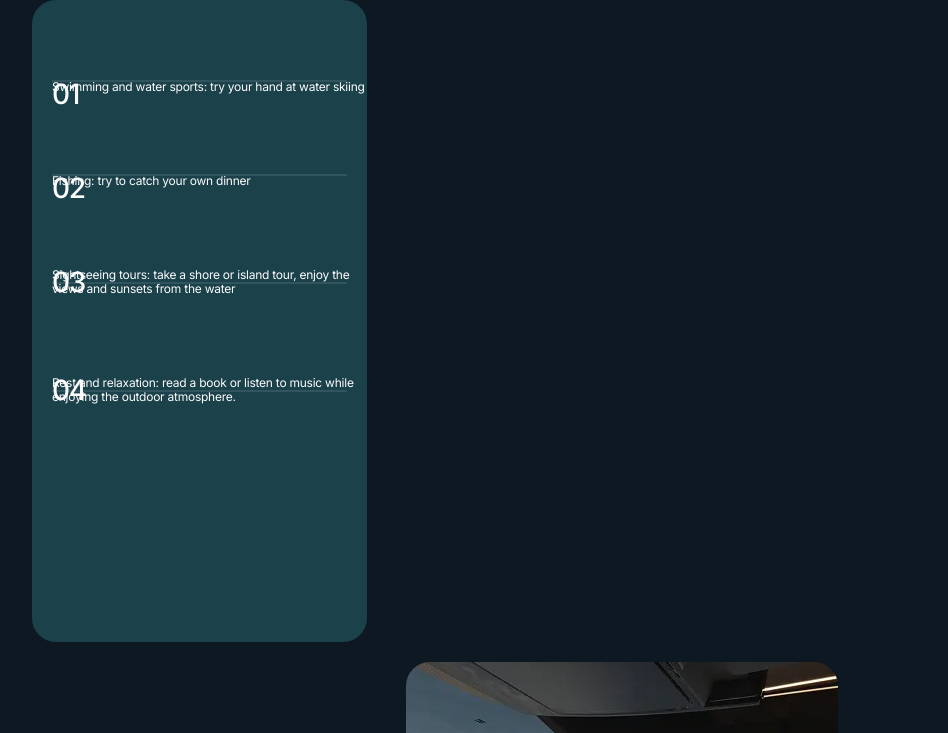
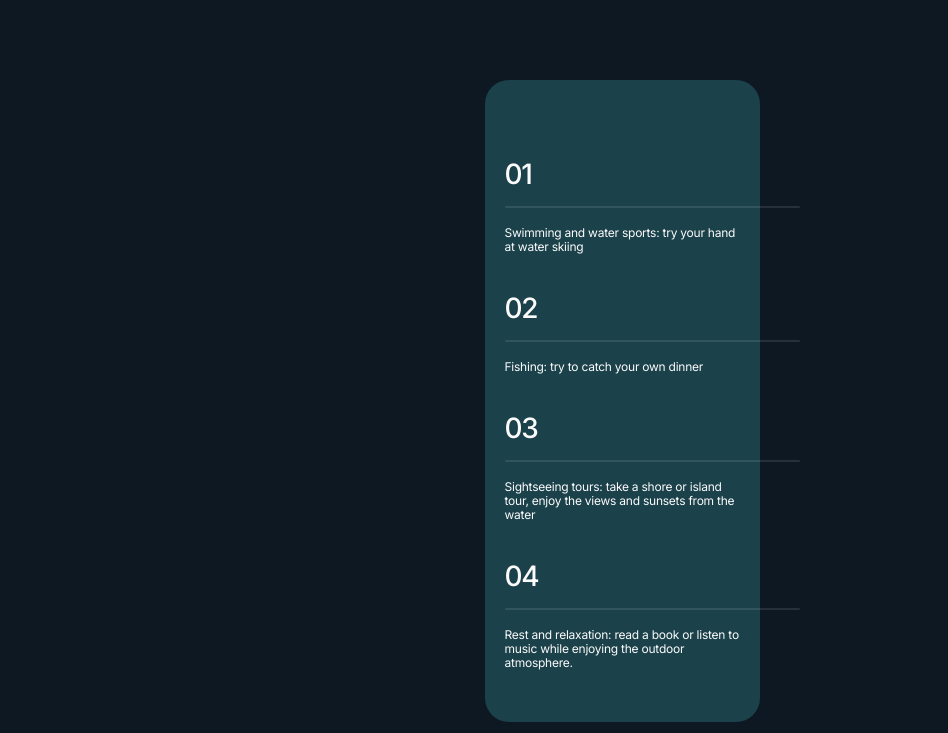
Before and after one commit to GoitStudentsWorks/117_html_css_Aleksandr-Prodan, a website built with Vite: page src/index.html in a window 1280 px wide. Shown: the top 733 px of the page, without its empty margins (18-966 px from the left). Built offline with nearby package versions, Linux system fonts and the light colour scheme.

Commit message:
advantages

```diff
--- a/src/css/advantages.css
+++ b/src/css/advantages.css
@@ -10,28 +10,31 @@
     clip: rect(0 0 0 0);
     overflow: hidden;
 }
+.advantages {
+    padding-top: 80px;
+    padding-bottom: 80px;
+
+}
+.advantages-container {
+    margin: 0 auto;
+    max-width: 375px;
+}
 .advantages-container-ol {
     background-color: #1b414b;;
     border-radius: 24px;
-    width: 335px;
+    max-width: 335px;
     height: 642px;
     margin-bottom: 20px;
-}
-.advantages-container-list {
-    font-weight: 400;
-    font-size: 12px;
-    line-height: 1.17;
-    letter-spacing: -0.02em;
-    color: #fbfbfb;
+    padding: 80px 20px 80px 20px;
+    counter-reset: list-counter;
 }
 
-ol li {
+.advantages-container-list {
     counter-increment: my-counter;
     position: relative;
-    padding: 80px 0 0 20px;
+    margin-bottom: 106px;
 }
-
-ol li::before {
+.advantages-container-list::before {
     content: counter(my-counter, decimal-leading-zero);
     position: absolute;
     text-align: right;
@@ -42,6 +45,8 @@ ol li::before {
     line-height: 1;
     letter-spacing: -0.05em;
     color: #fbfbfb;
+    left: 0;
+    top: 0;
 }
 
 .advantages-container-list::after {
@@ -51,14 +56,25 @@ ol li::before {
     background-color: rgba(251, 251, 251, 0.1);
     content: "";
     position: absolute;
-    left: 20px;
+    top: 46px;
 }
+.advantages-container-text {
+    font-weight: 400;
+    font-size: 12px;
+    line-height: 1.17;
+    letter-spacing: -0.02em;
+    color: #fbfbfb;
+    position: relative;
+    top: 66px;
+}
+
+
+
 
 .advantages-img {
     border-radius: 24px;
     max-width: 335px;
     max-height: 424px;
-    margin: 0 auto 80px auto;
 }
 
 @media screen and (min-width: 768px) {
--- a/src/partials/advantages.html
+++ b/src/partials/advantages.html
@@ -3,18 +3,26 @@
     <h2 class="visually-hidden">Advantages</h2>
     <ol class="advantages-container-ol">
       <li class="advantages-container-list">
+        <p class="advantages-container-text">
           Swimming and water sports: try your hand at water skiing
+        </p>
       </li>
       <li class="advantages-container-list">
+        <p class="advantages-container-text">
           Fishing: try to catch your own dinner
+        </p>
       </li>
       <li class="advantages-container-list">
+        <p class="advantages-container-text">
           Sightseeing tours: take a shore or island tour, enjoy the views and
           sunsets from the water
+        </p>
       </li>
       <li class="advantages-container-list">
+        <p class="advantages-container-text">
           Rest and relaxation: read a book or listen to music while enjoying the
           outdoor atmosphere.
+        </p>
       </li>
     </ol>
     <picture>
```
Lines whose indentation alone changed are shown as unchanged.
